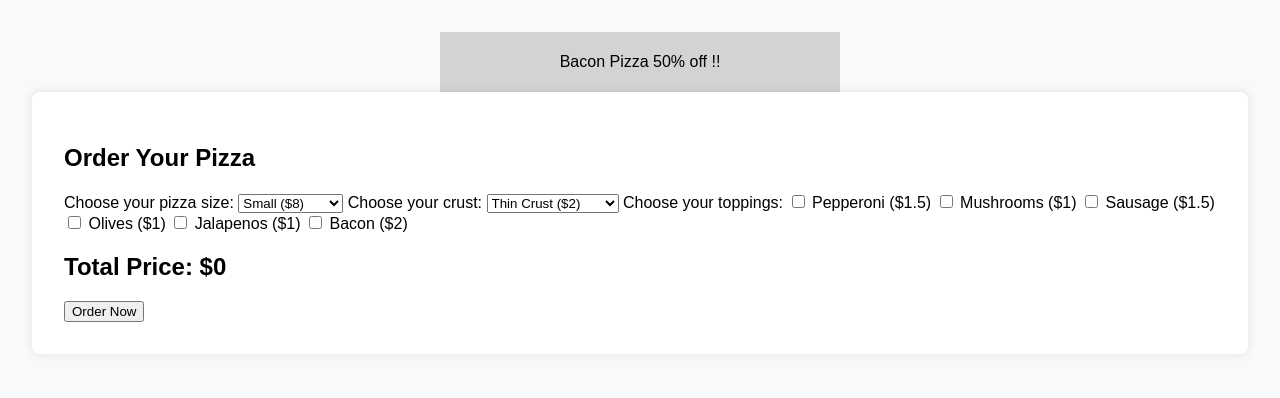
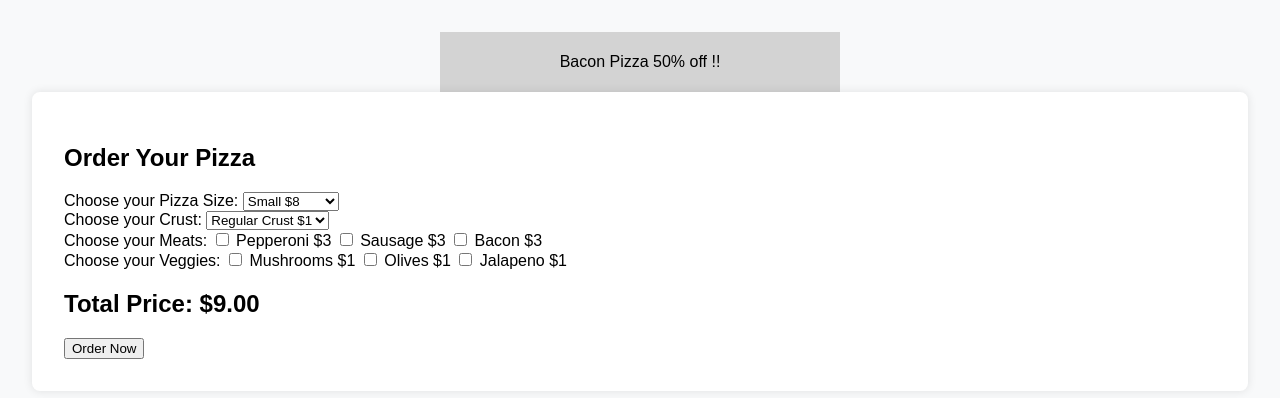
Before and after one commit to KJBarber89/KJC-pizza-ordering-system, a PHP site: page /order.php in a window 1280 px wide. Shown: the part 160-558 px from the top of the page. Run offline with PHP 8.4, Linux system fonts and the light colour scheme; data comes from the database, SQL or seed files in the repository.

Commit message:
updated order page to use data from the database

```diff
--- a/FrontEnd/include.php
+++ b/FrontEnd/include.php
@@ -4,4 +4,3 @@ require "database.php";
 
 $header = "Welcome to KJC Pizza";
 $info = getInfo();
-?>
--- a/FrontEnd/order.php
+++ b/FrontEnd/order.php
@@ -1,6 +1,12 @@
 <?php
 
 require "include.php";
+
+
+$sizes = getSizes();
+$crusts = getCrusts();
+$toppings = getToppings();
+
 ?>
 
 <!DOCTYPE html>
@@ -35,33 +41,43 @@ require "include.php";
         <section id="order-form">
             <h2>Order Your Pizza</h2>
             <form id="pizzaForm">
-                <label for="pizza-size">Choose your pizza size:</label>
-                <select id="pizza-size" name="pizza-size">
-                    <option value="small" data-price="8">Small ($8)</option>
-                    <option value="medium" data-price="10">Medium ($10)</option>
-                    <option value="large" data-price="12">Large ($12)</option>
+                <div>
+                <label for="pizza-size">Choose your Pizza Size:</label>
+                <select id="pizza-size">
+                <?php foreach ($sizes as $size): ?>
+                <option data-price="<?=$size["price"]?>"><?=$size["name"]?> $<?=$size["price"]?></option>
+                <?php endforeach; ?>
                 </select>
+                </div>
 
-                <label for="crust">Choose your crust:</label>
-                <select id="crust" name="crust">
-                    <option value="thin crust" data-price="2">Thin Crust ($2)</option>
-                    <option value="stuffed crust" data-price="3">Stuffed Crust ($3)</option>
-                    <option value="regular crust" data-price="1">Regular Crust ($1)</option>
+                <div>
+                <label for="crust">Choose your Crust:</label>
+                <select id="crust">
+                <?php foreach ($crusts as $crust): ?>
+                <option data-price="<?=$crust["price"]?>"><?=$crust["name"]?> $<?=$crust["price"]?></option>
+                <?php endforeach; ?>
                 </select>
+                </div>
 
-                <label for="toppings">Choose your toppings:</label>
-                <input type="checkbox" id="pepperoni" name="toppings" value="pepperoni" data-price="1.5">
-                <label for="pepperoni">Pepperoni ($1.5)</label>
-                <input type="checkbox" id="mushrooms" name="toppings" value="mushrooms" data-price="1">
-                <label for="mushrooms">Mushrooms ($1)</label>
-                <input type="checkbox" id="sausage" name="toppings" value="sausage" data-price="1.5">
-                <label for="sausage">Sausage ($1.5)</label>
-                <input type="checkbox" id="olives" name="toppings" value="olives" data-price="1">
-                <label for="olives">Olives ($1)</label>
-                <input type="checkbox" id="jalapenos" name="toppings" value="jalapenos" data-price="1">
-                <label for="jalapenos">Jalapenos ($1)</label>
-                <input type="checkbox" id="bacon" name="toppings" value="bacon" data-price="2">
-                <label for="bacon">Bacon ($2)</label>
+                <div>
+                <label>Choose your Meats:</label>
+                <?php foreach ($toppings as $topping): ?>
+                    <?php if ($topping["category"] == "meat"): ?>
+                    <input type="checkbox" id="<?=$topping["name"]?>" name="toppings" value="<?=$topping["name"]?>" data-price="<?=$topping["price"]?>">
+                    <label for="<?=$topping["name"]?>"><?=$topping["name"]?> $<?=$topping["price"]?></label>
+                    <?php endif; ?>
+                <?php endforeach; ?>
+                </div>
+
+                <div>
+                <label>Choose your Veggies:</label>
+                <?php foreach ($toppings as $topping): ?>
+                    <?php if ($topping["category"] == "vegetable"): ?>
+                    <input type="checkbox" id="<?=$topping["name"]?>" name="toppings" value="<?=$topping["name"]?>" data-price="<?=$topping["price"]?>">
+                    <label for="<?=$topping["name"]?>"><?=$topping["name"]?> $<?=$topping["price"]?></label>
+                    <?php endif; ?>
+                <?php endforeach; ?>
+                </div>
 
                 <h2>Total Price: $<span id="totalPrice">0</span></h2>
                 <button type="button" id="orderNow">Order Now</button>
--- a/FrontEnd/scripts.js
+++ b/FrontEnd/scripts.js
@@ -3,7 +3,21 @@ document.addEventListener('DOMContentLoaded', function () {
     const totalPriceElement = document.getElementById('totalPrice');
     const orderButton = document.getElementById('orderNow');
 
-    form.addEventListener('change', function () {
+    form.addEventListener('change', calculatePrice);
+
+    orderButton.addEventListener('click', function () {
+        // Get the final total price
+        const finalPrice = totalPriceElement.textContent;
+
+        // Show a confirmation or submit order
+        alert("Your order has been placed! Total: $" + finalPrice);
+
+        // Optionally, log the order details to the console
+        console.log("Order placed! Total price: $" + finalPrice);
+    });
+
+    function calculatePrice(){
+
         let totalPrice = 0;
 
         // Calculate price for selected pizza size
@@ -32,15 +46,7 @@ document.addEventListener('DOMContentLoaded', function () {
 
         console.log("Total price:", totalPrice);
         totalPriceElement.textContent = totalPrice.toFixed(2);
-    });
-    orderButton.addEventListener('click', function () {
-        // Get the final total price
-        const finalPrice = totalPriceElement.textContent;
+    }
 
-        // Show a confirmation or submit order
-        alert("Your order has been placed! Total: $" + finalPrice);
-
-        // Optionally, log the order details to the console
-        console.log("Order placed! Total price: $" + finalPrice);
-    });
+    calculatePrice();
 });
```
Also changed, not shown: FrontEnd/KJC.sqlite.
